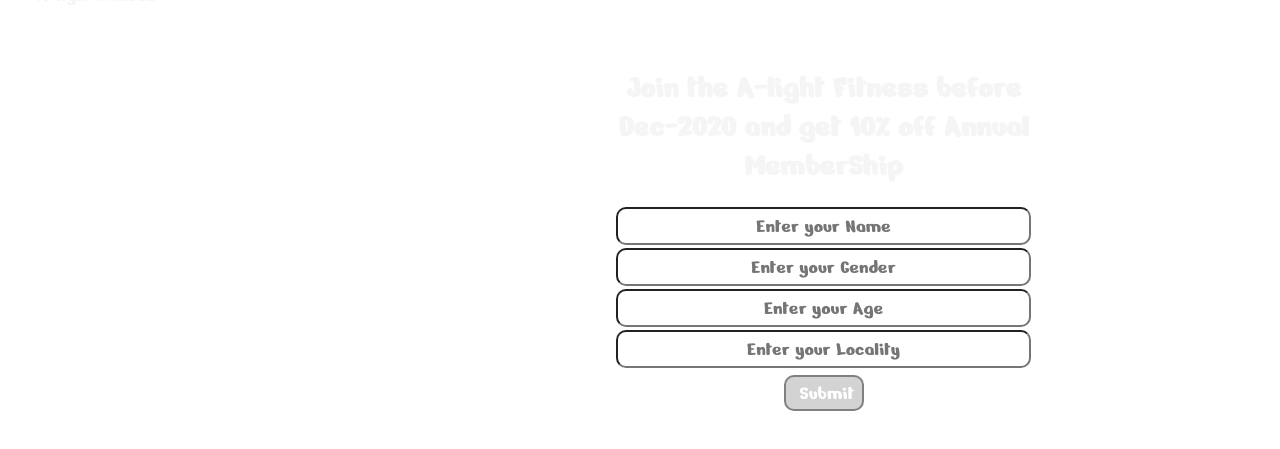
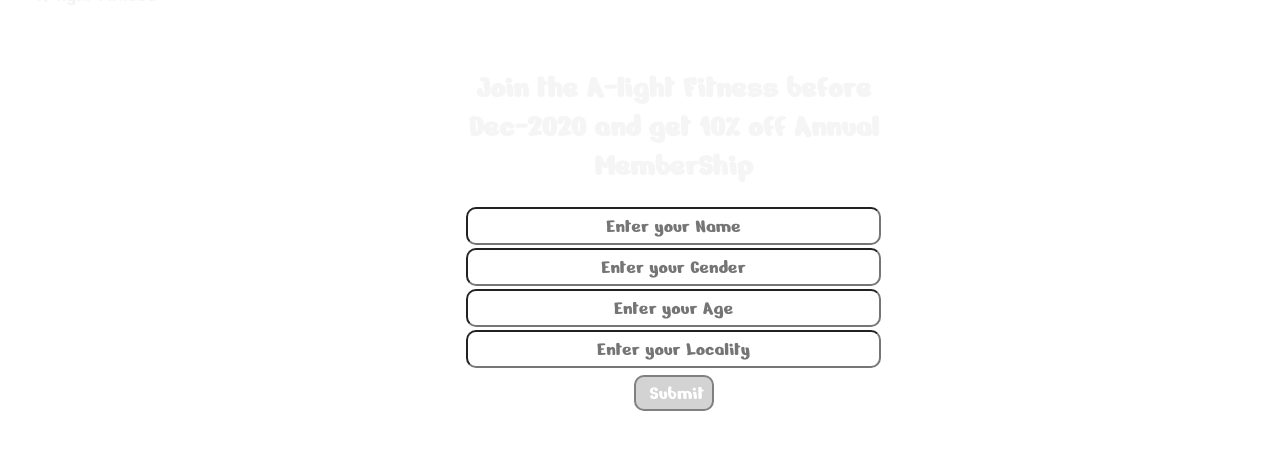
Before and after one commit to Adbsideload/A-light-Fitness.io, a plain HTML site: page index.html in a window 1280 px wide. Shown: the part 119-568 px from the top of the page. Drawn offline with Linux system fonts and the light colour scheme.

Commit message:
fourth commit
.container
    margin: 52px 400px;

```diff
--- a/css/style.css
+++ b/css/style.css
@@ -73,7 +73,7 @@
 
 .container {
     /* border: 2px solid blue; */
-    margin: 52px 550px;
+    margin: 52px 400px;
     padding: 38px 56px;
     width: 34%;
     border-radius: 25px;
```
